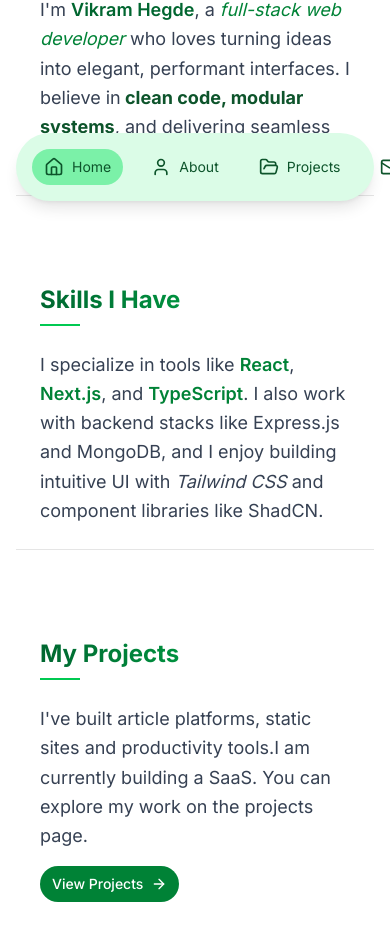
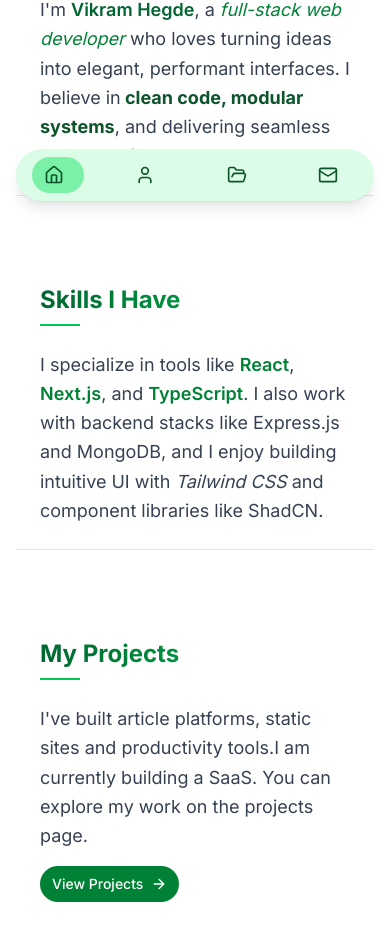
Before and after one commit to vikramhegde07/Portfolio, a Next.js app: page / in a window 390 px wide. Shown: the part 1019-1949 px from the top of the page. Built offline with nearby package versions, Linux system fonts and the light colour scheme.

Commit message:
bottom nav bug fixed

```diff
--- a/src/app/components/BottomMenu.tsx
+++ b/src/app/components/BottomMenu.tsx
@@ -67,20 +67,20 @@ export default function BottomMenu() {
                 visible ? 'translate-y-0' : 'translate-y-100'
             )}
         >
-            <div className="mx-auto max-w-xl rounded-full bg-green-100 dark:bg-[#14532d] p-4 shadow-lg flex justify-between items-center gap-4">
+            <div className="mx-auto max-w-xl rounded-full bg-green-100 dark:bg-[#14532d] px-4 p-2 shadow-lg flex justify-between items-center gap-4">
                 {menuItems.map(({ label, icon: Icon, href }) => (
                     <Link
                         key={label}
                         href={href}
                         className={clsx(
-                            'flex items-center gap-2 px-3 py-2 rounded-full transition-all duration-200 text-sm md:text-base',
+                            'group flex items-center gap-2 px-3 py-2 rounded-full transition-all duration-200 text-sm md:text-base w-fit',
                             active === href
                                 ? 'bg-green-300 dark:bg-green-800 text-green-900 dark:text-green-100'
                                 : 'hover:bg-green-200 dark:hover:bg-green-900 text-green-900 dark:text-green-100'
                         )}
                     >
                         <Icon className="h-5 w-5" />
-                        <span>{label}</span>
+                        <span className='text-xs md:text-base md:w-fit w-0 overflow-hidden group-hover:w-fit md:opacity-100 opacity-0 group-hover:opacity-100 transition-all duration-400'>{label}</span>
                     </Link>
                 ))}
             </div>
```
